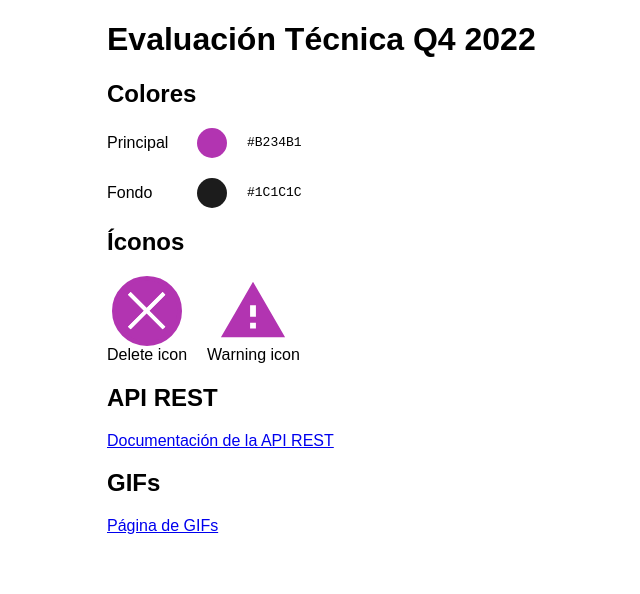
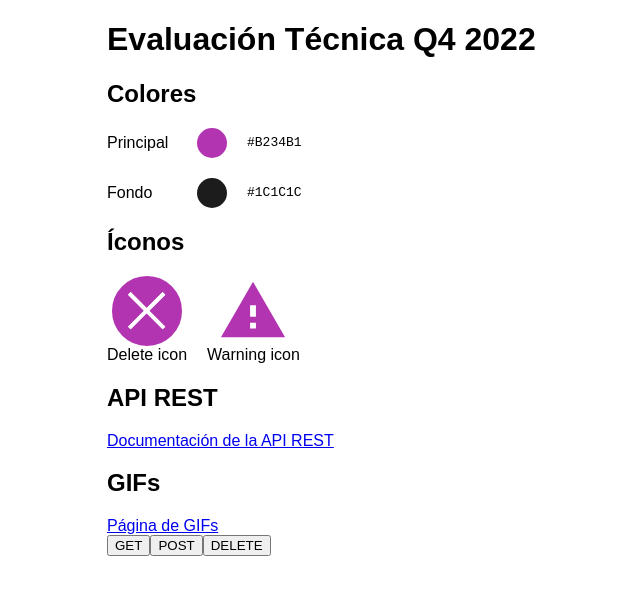
Before and after one commit to bjuanacio/evaluacion-Q4-2022, a React (Create React App) app: page / in a window 1280 px wide. Shown: the top 594 px of the page, without its empty margins (21-661 px from the left). Built offline with nearby package versions, Linux system fonts and the light colour scheme.

Commit message:
Added Gif Service and tested

```diff
--- a/src/app.tsx
+++ b/src/app.tsx
@@ -2,6 +2,7 @@ import DeleteIcon from "./assets/delete-icon.svg";
 import WarningIcon from "./assets/warning-icon.svg";
 
 import "./app.scss";
+import GifService from "./services/gif-service/gif-service";
 
 const App = () => {
   return (
@@ -57,6 +58,30 @@ const App = () => {
           </a>
         </div>
       </section>
+      <button
+        onClick={async () => {
+          const response = await GifService.getGifsByAuthorId();
+          console.log(response);
+        }}
+      >
+        GET
+      </button>
+      <button
+        onClick={async () => {
+          const response = await GifService.postNewGif("TESTFROMBUTTON.com");
+          console.log(response);
+        }}
+      >
+        POST
+      </button>
+      <button
+        onClick={async () => {
+          const response = await GifService.deleteGif(12, "TEST.com");
+          console.log(response);
+        }}
+      >
+        DELETE
+      </button>
     </div>
   );
 };
--- /dev/null
+++ b/src/services/gif-service/gif-service.ts
@@ -0,0 +1,34 @@
+import axios from "axios";
+import Gif from "../../utils/interfaces/gif";
+
+export default class GifService {
+  private static URL =
+    "https://iyelrnlkoq7ra5mnxg5cobbkta0uubul.lambda-url.us-east-1.on.aws";
+  private static AUTHOR_ID = 49;
+
+  static async getGifsByAuthorId() {
+    const response = await axios.get<Gif[]>(
+      `${this.URL}/?author_id=${this.AUTHOR_ID}`
+    );
+    return response.data;
+  }
+
+  static async postNewGif(url: string) {
+    const response = await axios.post<Gif>(`${this.URL}/`, {
+      url,
+      author_id: this.AUTHOR_ID,
+    });
+    return response.data;
+  }
+
+  static async deleteGif(id: number, url: string) {
+    const response = await axios.delete<Gif>(`${this.URL}/`, {
+      data: {
+        id,
+        url,
+        author_id: this.AUTHOR_ID,
+      },
+    });
+    return response.data;
+  }
+}
--- /dev/null
+++ b/src/utils/interfaces/gif.ts
@@ -0,0 +1,7 @@
+interface Gif {
+  id: number;
+  url: string;
+  author_id: number;
+}
+
+export default Gif;
```
Also changed, not shown: 2 other files (tests, documents, lock files or other folders).
